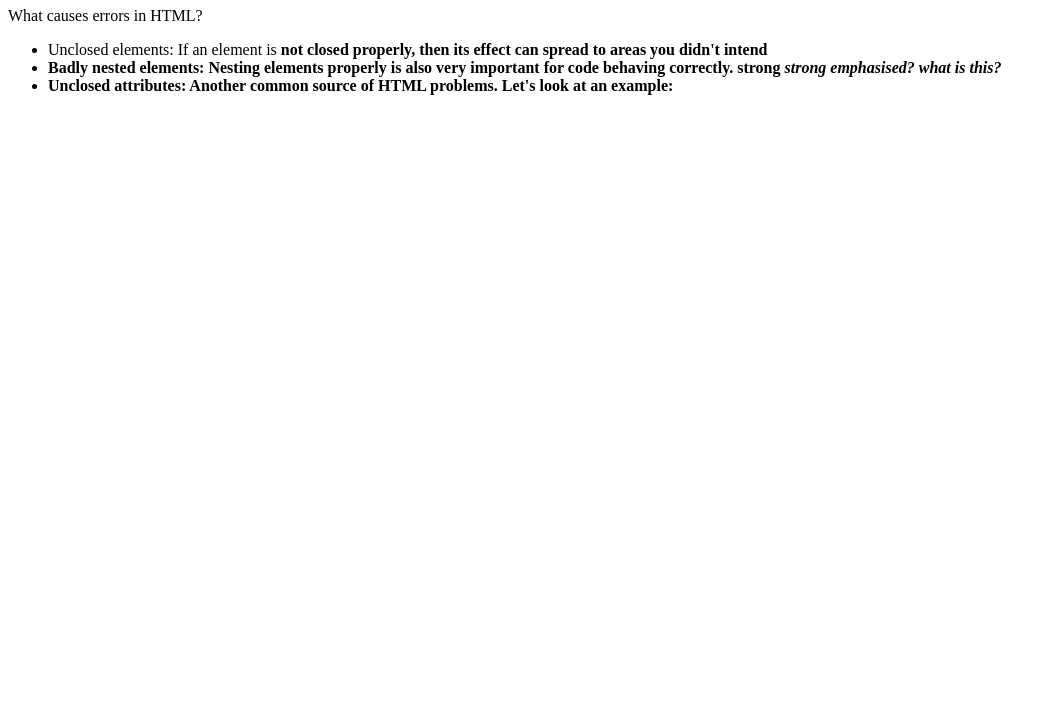
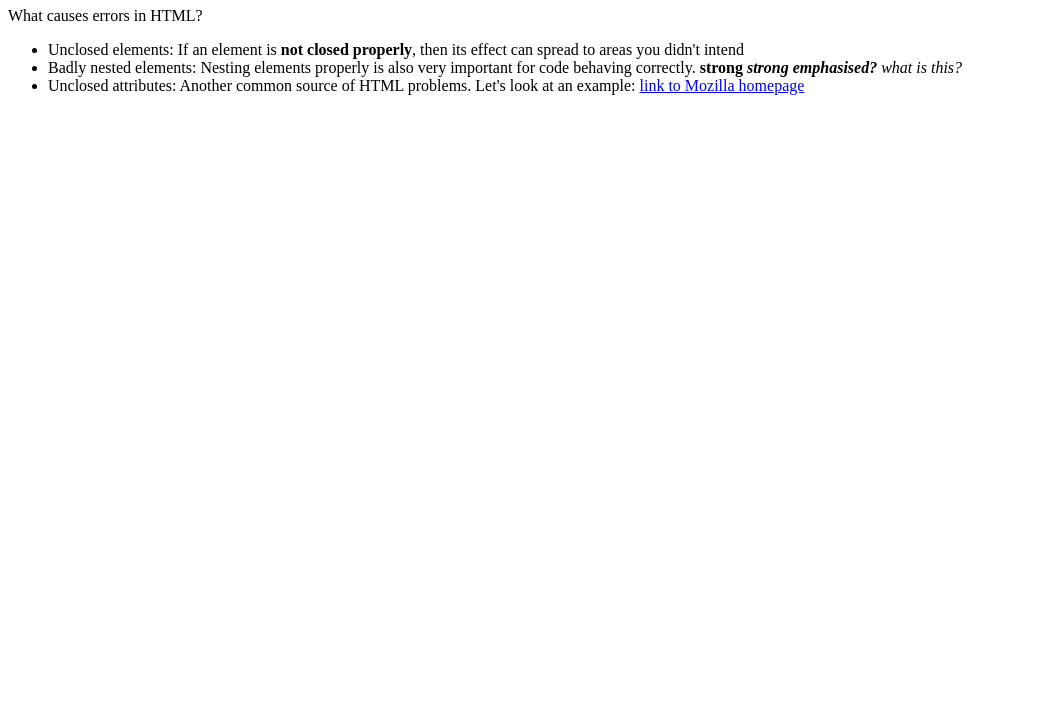
Before and after one commit to jeremiah-shore/dmpj, a plain HTML site: page user-stories/SHJ-8 - Intro to HTML - Debugging HTML/SHJ-7/debug-example.html in a window 1280 px wide. Shown: the part 73-800 px from the top of the page, without its empty margins (0-1056 px from the left). Drawn offline with Linux system fonts and the light colour scheme.

Commit message:
AL: studying permissive code - fixed, for fun ;)

```diff
--- a/user-stories/SHJ-8 - Intro to HTML - Debugging HTML/SHJ-7/debug-example.html
+++ b/user-stories/SHJ-8 - Intro to HTML - Debugging HTML/SHJ-7/debug-example.html
@@ -13,14 +13,14 @@
   <body>
     <h1>HTML debugging examples</h1>
 
-    <p>What causes errors in HTML?
+    <p>What causes errors in HTML?</p>
 
     <ul>
-      <li>Unclosed elements: If an element is <strong>not closed properly, then its effect can spread to areas you didn't intend
+      <li>Unclosed elements: If an element is <strong>not closed properly</strong>, then its effect can spread to areas you didn't intend</li>
 
-      <li>Badly nested elements: Nesting elements properly is also very important for code behaving correctly. <strong>strong <em>strong emphasised?</strong> what is this?</em>
+      <li>Badly nested elements: Nesting elements properly is also very important for code behaving correctly. <strong>strong</strong> <strong><em>strong emphasised?</em></strong> <em>what is this?</em></li>
 
-      <li>Unclosed attributes: Another common source of HTML problems. Let's look at an example: <a href="https://www.mozilla.org/>link to Mozilla homepage</a>
+      <li>Unclosed attributes: Another common source of HTML problems. Let's look at an example: <a href="https://www.mozilla.org/">link to Mozilla homepage</a></li>
     </ul>
   </body>
 </html>
```
